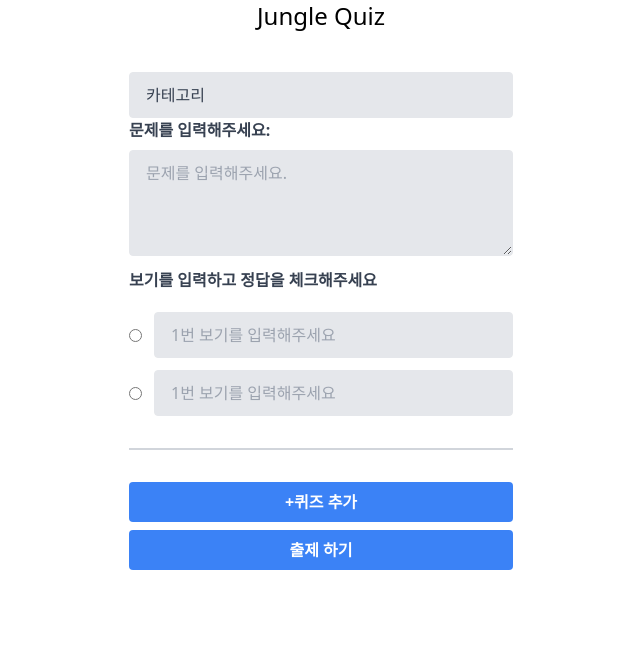
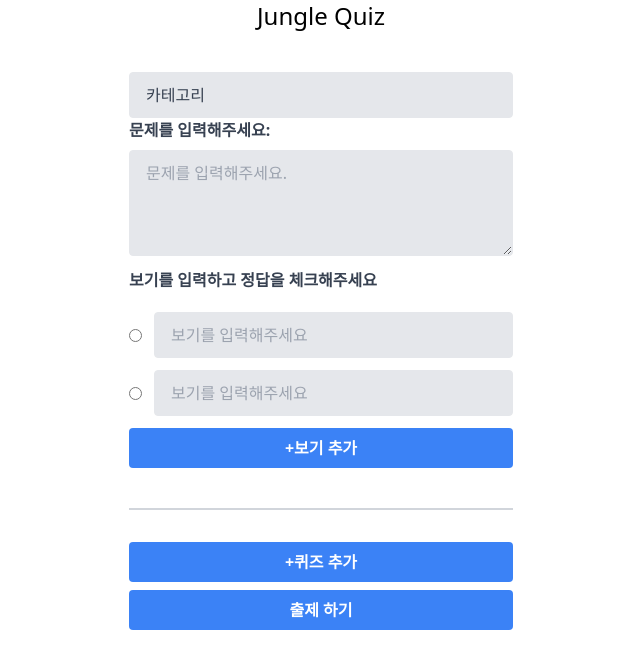
Before and after one commit to Jungle-Quiz/jungle-quiz, a Python web app: template templates/quiz-editor.html in a window 1280 px wide. Shown: the top 669 px of the page, without its empty margins (319-959 px from the left). Run offline with Jinja, Linux system fonts and the light colour scheme; the template is opened without the code that fills it, so the values that code supplies are empty; some libraries are stand-ins or nearby versions.

Commit message:
퀴즈에디터 보기추가

```diff
--- a/app.py
+++ b/app.py
@@ -179,7 +179,6 @@ def create_problem():
     db.problems.insert_many(problems)
     return {"success": True}
 
-
 @app.route('/api/solved_problems', methods=["POST"])
 def quiz_grading():
     user = request.user
--- a/static/js/quizEditor.js
+++ b/static/js/quizEditor.js
@@ -16,6 +16,27 @@ const handleRemoveQuizBtnClick = (event) => {
   const hrElement = quizElement.prev();
   quizElement.remove();
   hrElement.remove();
+};
+
+const handleAddContentBtnClick = (event) => {
+  const btn = $(event.currentTarget);
+  const contentContainer = btn.parent().prev();
+  const radioElements = contentContainer.find("input[type='radio']");
+
+  console.log(contentContainer);
+
+  const radioValue =
+    parseInt(radioElements[radioElements.length - 1].getAttribute("value")) + 1;
+  const radioName = radioElements[0].getAttribute("name");
+
+  const contentHTML = `
+    <label class="inline-flex items-center mt-3 w-full">
+      <input type="radio" class="form-radio text-indigo-600" name="${radioName}" value="${radioValue}">
+      <input type="text" class="ml-3 block w-full bg-gray-200 border border-gray-200 text-gray-700 py-3 px-4 rounded leading-tight focus:outline-none focus:bg-white focus:border-gray-500" placeholder="보기를 입력해주세요">
+    </label>
+  `;
+
+  contentContainer.append(contentHTML);
 };
 
 const handleAddQuizBtnClick = () => {
@@ -48,7 +69,7 @@ const handleAddQuizBtnClick = () => {
             <input
               type="text"
               class="ml-3 block w-full bg-gray-200 border border-gray-200 text-gray-700 py-3 px-4 rounded leading-tight focus:outline-none focus:bg-white focus:border-gray-500"
-                placeholder="1번 보기를 입력해주세요"
+              placeholder="보기를 입력해주세요"
             />
           </label>
           <label class="inline-flex items-center mt-3 w-full">
@@ -61,20 +82,23 @@ const handleAddQuizBtnClick = () => {
             <input
               type="text"
               class="ml-3 block w-full bg-gray-200 border border-gray-200 text-gray-700 py-3 px-4 rounded leading-tight focus:outline-none focus:bg-white focus:border-gray-500"
-                placeholder="2번 보기를 입력해주세요"
+              placeholder="보기를 입력해주세요"
             />
           </label>
         </div>
-        </div>
-        <div class="flex justify-end">
+        <div class="flex justify-center mb-2 mt-3">
           <button
-              class="quiz-remove-btn bg-red-500 hover:bg-red-700 text-white font-bold py-2 px-4 rounded mt-2"
-              onclick="handleRemoveQuizBtnClick(event)"
+            id="add-multiple-choice-btn"
+            class="bg-blue-500 hover:bg-blue-700 text-white font-bold py-2 px-4 rounded w-full"
+            onclick="handleAddContentBtnClick(event)"
           >
-              문제 제거
+            +보기 추가
           </button>
         </div>
-    </div>`;
+      </div>
+    </div>
+
+    `;
 
   quizContainer.append(html);
   quizNumber++;
@@ -213,4 +237,5 @@ const handleUploadQuizBtnClick = async () => {
 };
 
 addQuizBtn.on("click", handleAddQuizBtnClick);
+addContentBtn.on("click", handleAddContentBtnClick);
 uploadQuizBtn.on("click", handleUploadQuizBtnClick);
--- a/templates/quiz-editor.html
+++ b/templates/quiz-editor.html
@@ -63,7 +63,7 @@
                 <input
                   type="text"
                   class="ml-3 block w-full bg-gray-200 border border-gray-200 text-gray-700 py-3 px-4 rounded leading-tight focus:outline-none focus:bg-white focus:border-gray-500"
-                  placeholder="1번 보기를 입력해주세요"
+                  placeholder="보기를 입력해주세요"
                 />
               </label>
               <label class="inline-flex items-center mt-3 w-full">
@@ -76,18 +76,18 @@
                 <input
                   type="text"
                   class="ml-3 block w-full bg-gray-200 border border-gray-200 text-gray-700 py-3 px-4 rounded leading-tight focus:outline-none focus:bg-white focus:border-gray-500"
-                  placeholder="1번 보기를 입력해주세요"
+                  placeholder="보기를 입력해주세요"
                 />
               </label>
             </div>
-            <!-- <div class="flex justify-center mb-2 mt-3">
+            <div class="flex justify-center mb-2 mt-3">
               <button
                 id="add-multiple-choice-btn"
                 class="bg-blue-500 hover:bg-blue-700 text-white font-bold py-2 px-4 rounded w-full"
               >
                 +보기 추가
               </button>
-            </div> -->
+            </div>
           </div>
         </div>
       </div>
```
Lines whose indentation alone changed are shown as unchanged.
